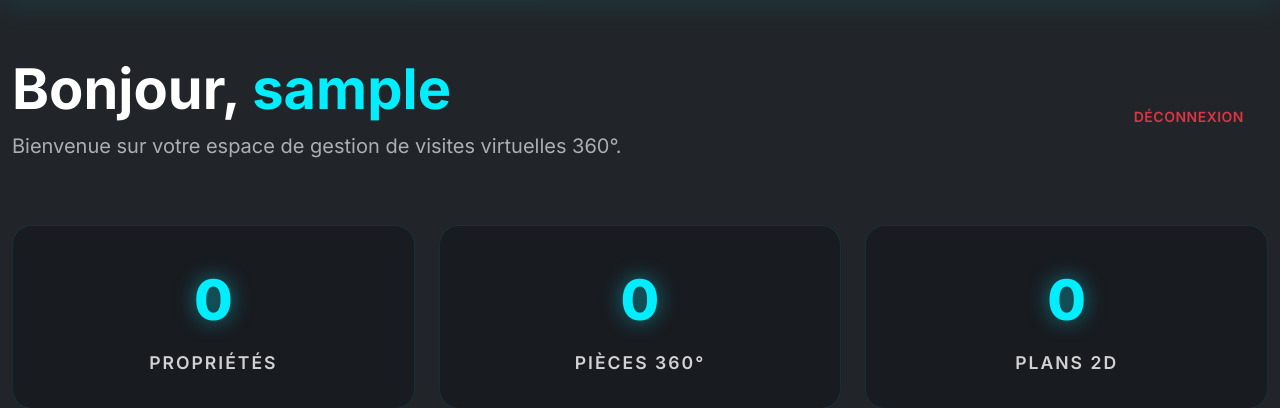
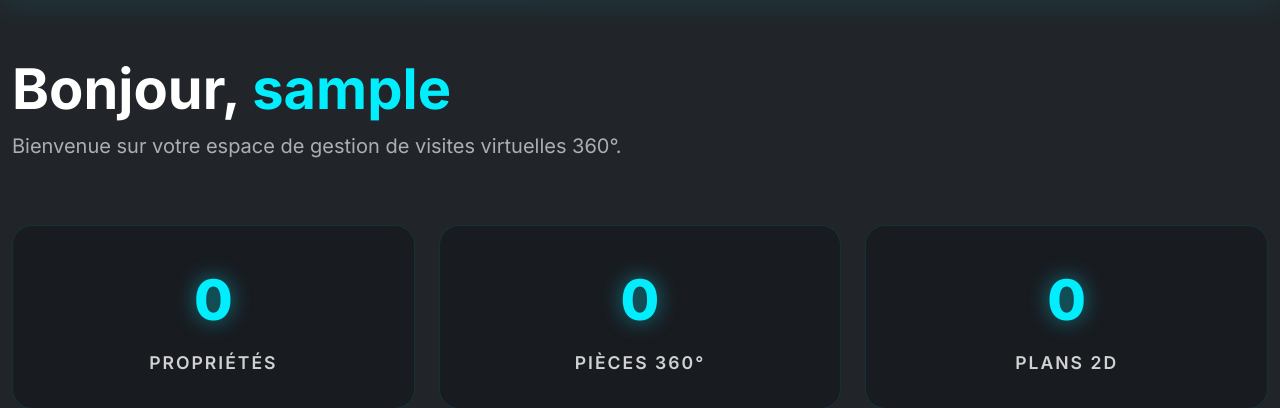
Before and after one commit to hani7/mouain360, a Django app: page /viewer/dashboard/ in a window 1280 px wide. Shown: the part 70-478 px from the top of the page. Run offline with Django 5.2, Linux system fonts and the light colour scheme; the visitor is signed in with stand-in values (Sample User, id 1); data that the repository does not hold is empty.

Commit message:
fix: share base.html across all apps + remove dashboard logout btn

```diff
--- a/myproject/settings.py
+++ b/myproject/settings.py
@@ -63,8 +63,10 @@ ROOT_URLCONF = 'myproject.urls'
 TEMPLATES = [
     {
         'BACKEND': 'django.template.backends.django.DjangoTemplates',
-        'DIRS': [],
-        'APP_DIRS': True,  # This should be set to True to allow app-level templates
+        'DIRS': [
+            BASE_DIR / 'viewer' / 'templates',  # shared base.html
+        ],
+        'APP_DIRS': True,
         'OPTIONS': {
             'context_processors': [
                 'django.template.context_processors.debug',
--- a/viewer/templates/dashboard.html
+++ b/viewer/templates/dashboard.html
@@ -103,14 +103,11 @@
 <div class="container py-4">
     <!-- Header -->
     <div class="row mb-5 align-items-center">
-        <div class="col-md-8">
+        <div class="col-12">
             <h1 class="display-4 fw-bold mb-2" style="color: white;">
                 Bonjour, <span style="color: var(--primary, #01eefe);">{{ user.username }}</span>
             </h1>
             <p class="text-muted fs-5">Bienvenue sur votre espace de gestion de visites virtuelles 360°.</p>
-        </div>
-        <div class="col-md-4 text-md-end mt-3 mt-md-0">
-            <a href="{% url 'logout' %}" class="btn btn-outline-danger px-4 rounded-pill">Déconnexion</a>
         </div>
     </div>
 
```
